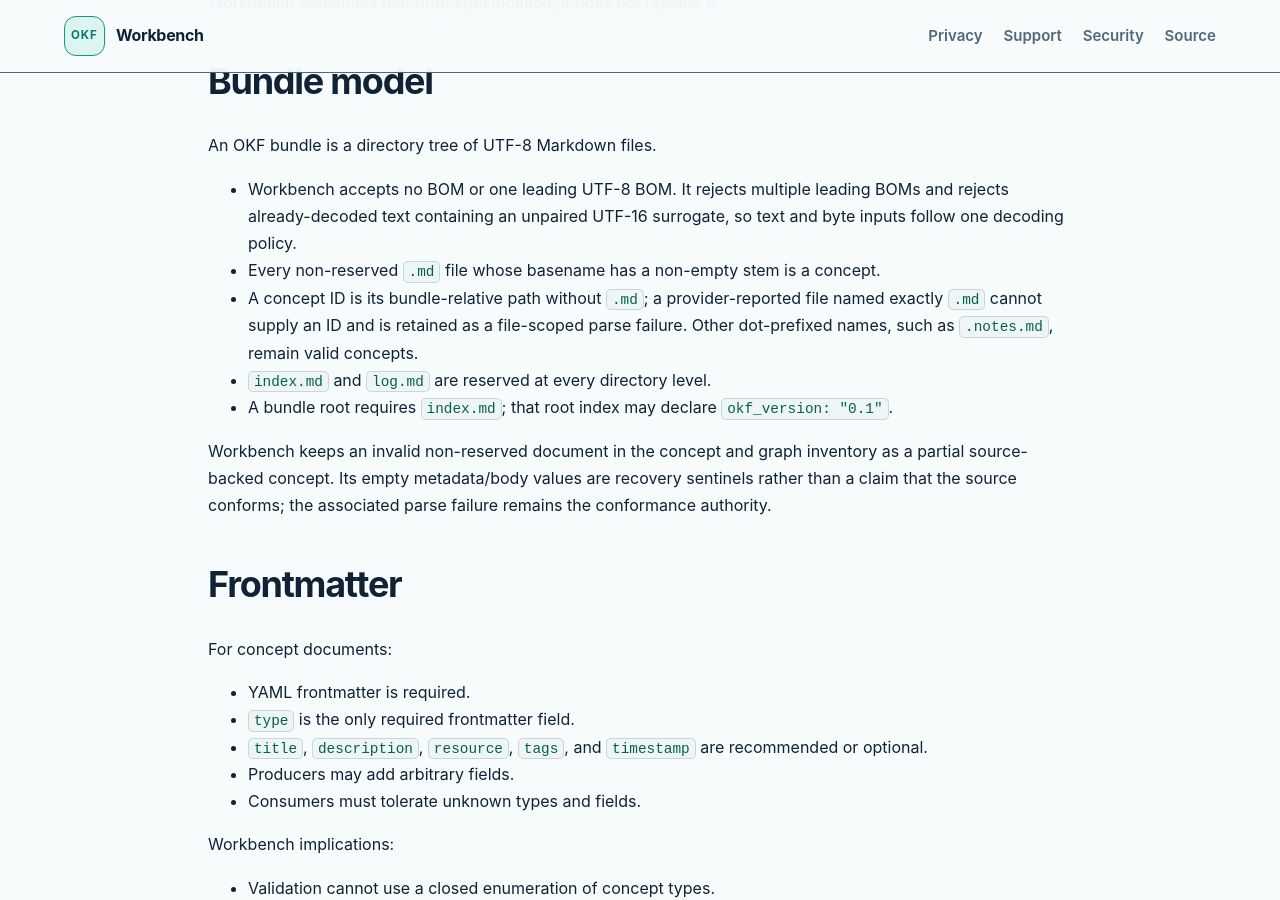
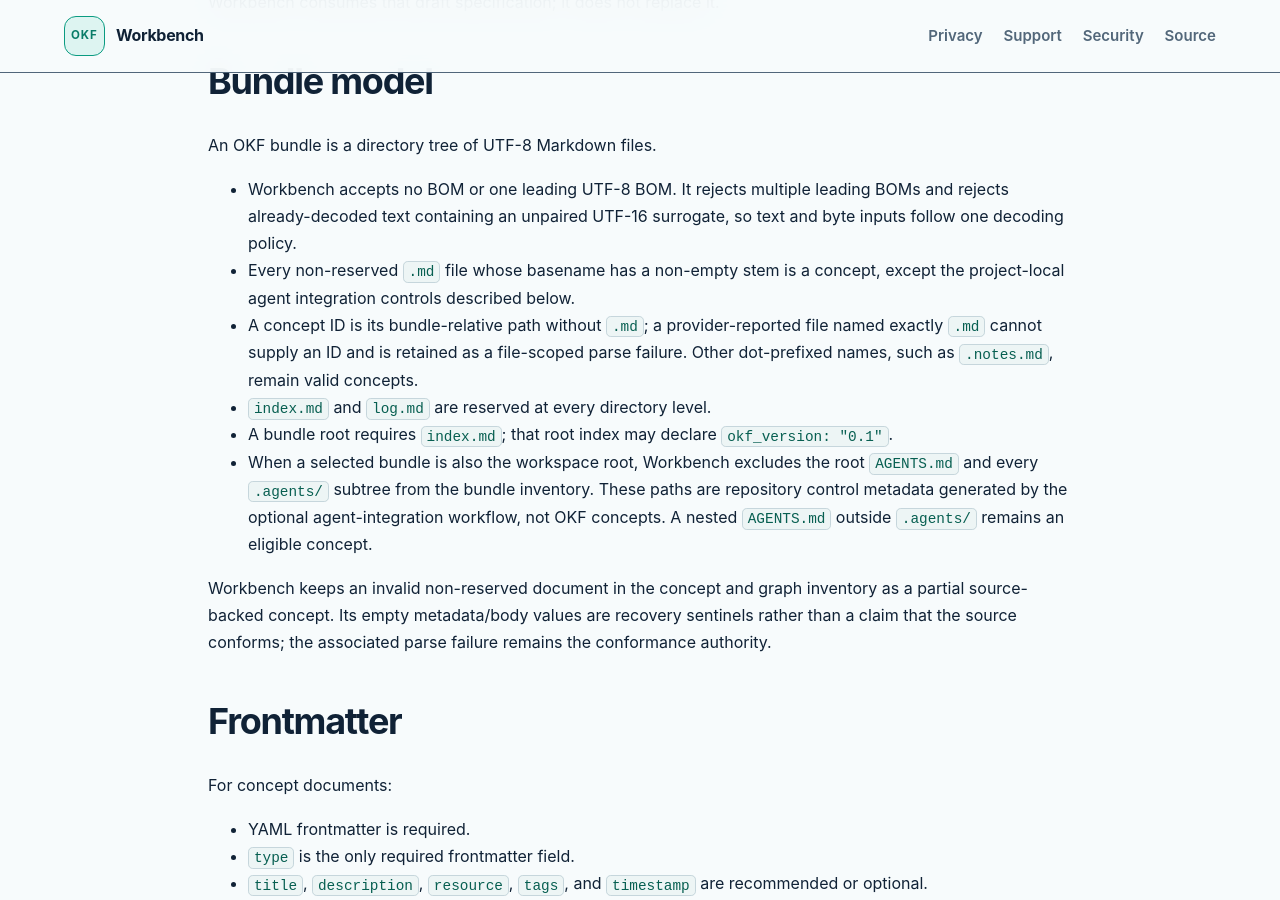
Before and after one commit to koizumikento/okf-workbench, a Jekyll site: the page built from docs/okf-v0.1-contract.md, in a window 1280 px wide and 900 px high, scrolled down 885 px. Built offline with Jekyll 4.4.1, drawn with Linux system fonts in a browser that asks for light colours; our own code applies the rules of GitHub Pages for plain Markdown files.

Commit message:
fix root bundle agent metadata discovery

```diff
--- a/docs/okf-v0.1-contract.md
+++ b/docs/okf-v0.1-contract.md
@@ -11,12 +11,17 @@ An OKF bundle is a directory tree of UTF-8 Markdown files.
 - Workbench accepts no BOM or one leading UTF-8 BOM. It rejects multiple leading BOMs and rejects
   already-decoded text containing an unpaired UTF-16 surrogate, so text and byte inputs follow one
   decoding policy.
-- Every non-reserved `.md` file whose basename has a non-empty stem is a concept.
+- Every non-reserved `.md` file whose basename has a non-empty stem is a concept, except the
+  project-local agent integration controls described below.
 - A concept ID is its bundle-relative path without `.md`; a provider-reported file named exactly
   `.md` cannot supply an ID and is retained as a file-scoped parse failure. Other dot-prefixed names,
   such as `.notes.md`, remain valid concepts.
 - `index.md` and `log.md` are reserved at every directory level.
 - A bundle root requires `index.md`; that root index may declare `okf_version: "0.1"`.
+- When a selected bundle is also the workspace root, Workbench excludes the root `AGENTS.md` and
+  every `.agents/` subtree from the bundle inventory. These paths are repository control metadata
+  generated by the optional agent-integration workflow, not OKF concepts. A nested `AGENTS.md`
+  outside `.agents/` remains an eligible concept.
 
 Workbench keeps an invalid non-reserved document in the concept and graph inventory as a partial
 source-backed concept. Its empty metadata/body values are recovery sentinels rather than a claim
```
Also changed, not shown: docs/acceptance-evidence.md (+1 -1 lines), docs/agent-integration.md (+8 -0 lines), docs/architecture.md (+4 -1 lines), docs/functional-requirements.md (+3 -3 lines), src/extension/runtime/loadBundle.ts (+10 -1 lines), test/acceptance/acceptance-components.test.ts (+36 -0 lines), test/unit/extension-runtime/load-bundle.test.ts (+27 -0 lines), CHANGELOG.md.
